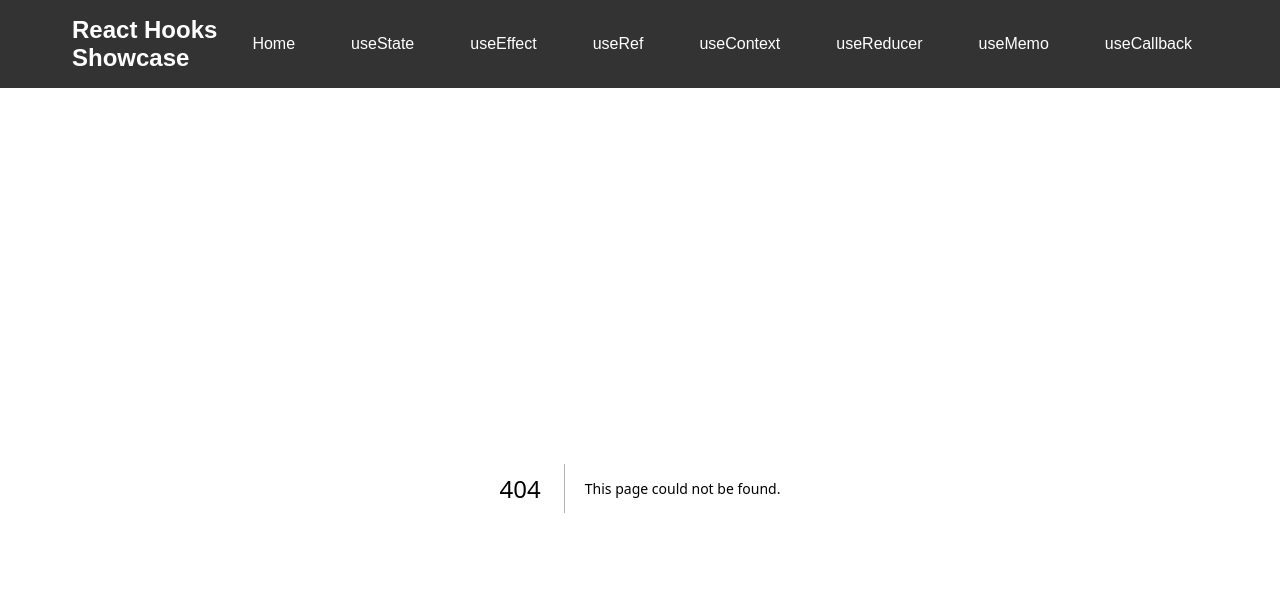
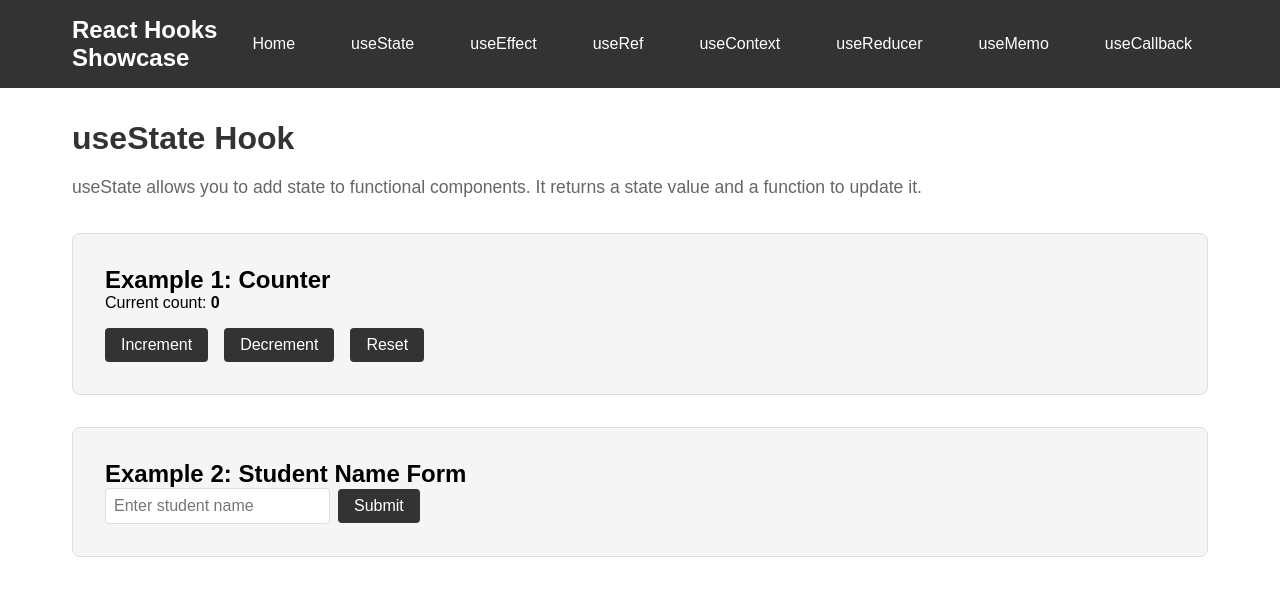
Before and after one commit to illinai/react-hooks-showcase, a Next.js app: page /use-state in a window 1280 px wide. Before the commit this address had no page. Shown: the top 596 px of the page. Built offline with nearby package versions, Linux system fonts and the light colour scheme.

Commit message:
useState page added

```diff
--- /dev/null
+++ b/src/app/use-state/page.js
@@ -0,0 +1,78 @@
+'use client';
+import { useState } from 'react';
+
+export default function UseStatePage() {
+  const [count, setCount] = useState(0);
+  const [studentName, setStudentName] = useState('');
+  const [submittedName, setSubmittedName] = useState('');
+
+  const handleSubmit = (e) => {
+    e.preventDefault();
+    setSubmittedName(studentName);
+    setStudentName('');
+  };
+
+  return (
+    <div className="page-container">
+      <h1 className="page-title">useState Hook</h1>
+      <p className="page-description">
+        useState allows you to add state to functional components. It returns a state value and a function to update it.
+      </p>
+
+      <div className="example-container">
+        <h2>Example 1: Counter</h2>
+        <p>Current count: <strong>{count}</strong></p>
+        <div style={{ marginTop: '1rem', display: 'flex', gap: '1rem' }}>
+          <button onClick={() => setCount(count + 1)} style={buttonStyle}>
+            Increment
+          </button>
+          <button onClick={() => setCount(count - 1)} style={buttonStyle}>
+            Decrement
+          </button>
+          <button onClick={() => setCount(0)} style={buttonStyle}>
+            Reset
+          </button>
+        </div>
+      </div>
+
+      <div className="example-container">
+        <h2>Example 2: Student Name Form</h2>
+        <form onSubmit={handleSubmit}>
+          <input
+            type="text"
+            value={studentName}
+            onChange={(e) => setStudentName(e.target.value)}
+            placeholder="Enter student name"
+            style={inputStyle}
+          />
+          <button type="submit" style={buttonStyle}>
+            Submit
+          </button>
+        </form>
+        {submittedName && (
+          <p style={{ marginTop: '1rem' }}>
+            Welcome, <strong>{submittedName}</strong>!
+          </p>
+        )}
+      </div>
+    </div>
+  );
+}
+
+const buttonStyle = {
+  padding: '0.5rem 1rem',
+  backgroundColor: '#333',
+  color: 'white',
+  border: 'none',
+  borderRadius: '4px',
+  cursor: 'pointer',
+  fontSize: '1rem',
+};
+
+const inputStyle = {
+  padding: '0.5rem',
+  fontSize: '1rem',
+  borderRadius: '4px',
+  border: '1px solid #ddd',
+  marginRight: '0.5rem',
+};
```
